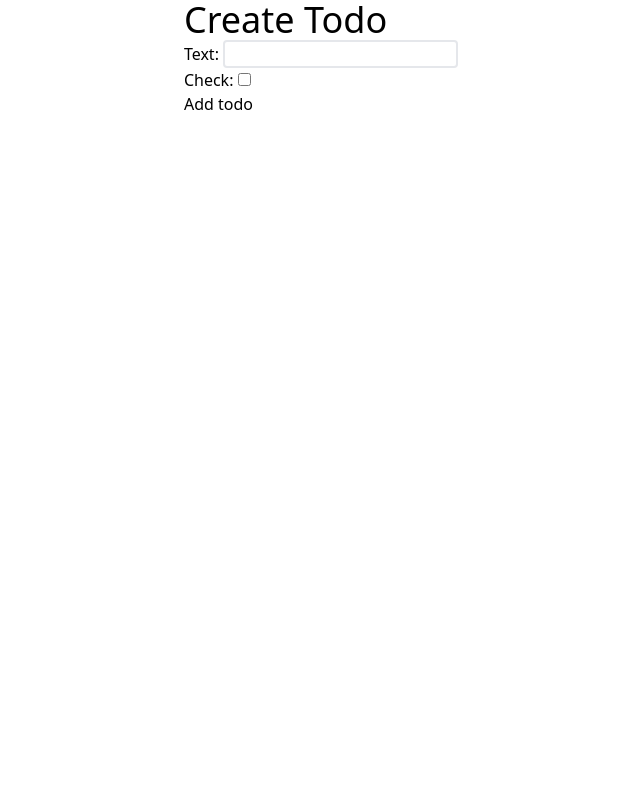
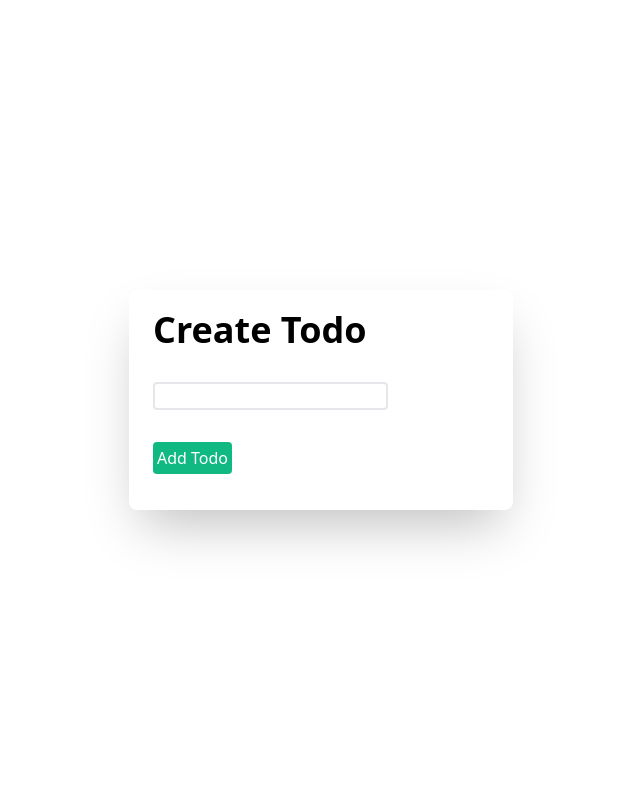
Before and after one commit to JakWai01/learning, a Django app: page /create/ in a window 1280 px wide. Shown: the whole page, without its empty margins (319-959 px from the left). Run offline with Django 3.2, Linux system fonts and the light colour scheme.

Commit message:
feat: Remove checkbox

```diff
--- a/todo/todoapp/forms.py
+++ b/todo/todoapp/forms.py
@@ -2,5 +2,4 @@ from django import forms
 from django.forms import TextInput
 
 class CreateNewList(forms.Form):
-    text = forms.CharField(label="Text", max_length=200, widget=forms.TextInput(attrs={'class': 'focus:outline-none focus:ring focus:border-blue-300 rounded border-2'}))
-    check = forms.BooleanField(required=False)
+    text = forms.CharField(label="", max_length=200, widget=forms.TextInput(attrs={'class': 'focus:outline-none focus:ring focus:border-blue-300 rounded border-2 mb-2 w-max'}))
--- a/todo/todoapp/templates/todoapp/create.html
+++ b/todo/todoapp/templates/todoapp/create.html
@@ -1,14 +1,16 @@
 {% extends "todoapp/base.html" %}
 {% block content %}
 
-<div class="grid">
-    <div class="place-self-center">
-        <h1 class="text-4xl">Create Todo</h1>
-        <form method="post" action="/create/" class="">
+<div class="flex justify-center h-screen items-center">
+    <div class='flex max-w-sm w-full justify-center  shadow-2xl rounded-lg overflow-hidden mx-auto flex flex-col p-5'>
+    <div class="ml-1">
+    <h1 class="text-4xl font-sans mb-8 font-semibold">Create Todo</h1>
+        <form method="post" action="/create/" class="font-sans">
         {% csrf_token %}
         {{form.as_p}}
-        <button type="submit" name="save" class="">Add todo</button>
+        <button type="submit" name="save" class="bg-green-500 rounded p-1 text-white mt-6">Add Todo</button>
         </form>
+    </div>
     </div>
 </div>
 {% endblock %}
--- a/todo/todoapp/templates/todoapp/todos.html
+++ b/todo/todoapp/templates/todoapp/todos.html
@@ -5,6 +5,8 @@ Todos
 {% endblock %}
 
 {% block content %}
+<div class="flex justify-center h-screen items-center">
+    <div class='flex max-w-sm w-full justify-center  shadow-2xl rounded-lg overflow-hidden mx-auto flex flex-col p-5'>
 <ul>
 {% for todo in todos %}
 <li>
@@ -12,4 +14,6 @@ Todos
 </li>
 {% endfor %}
 </ul>
+</div>
+</div>
 {% endblock %}
```
Also changed, not shown: todo/db.sqlite3.
